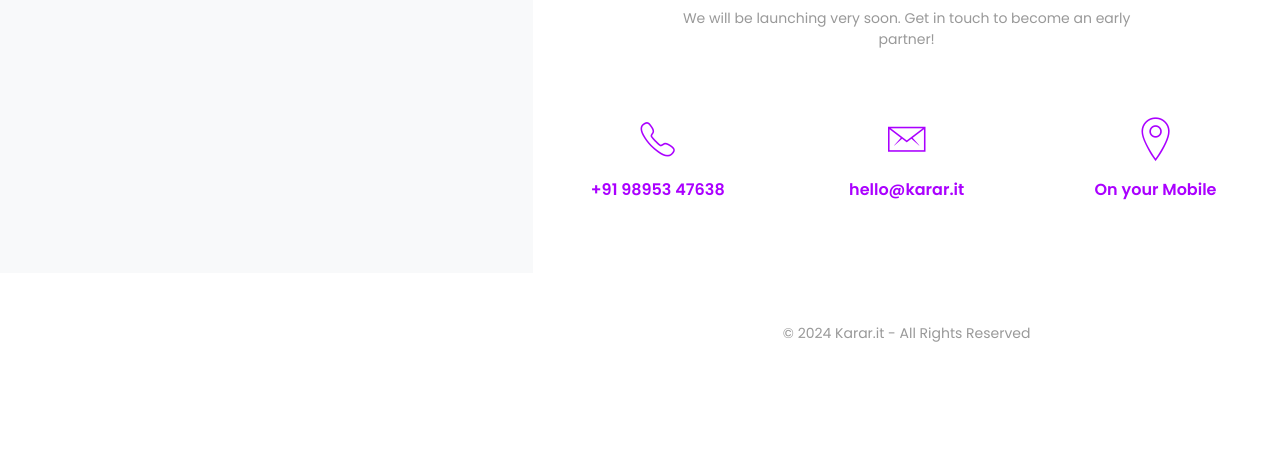
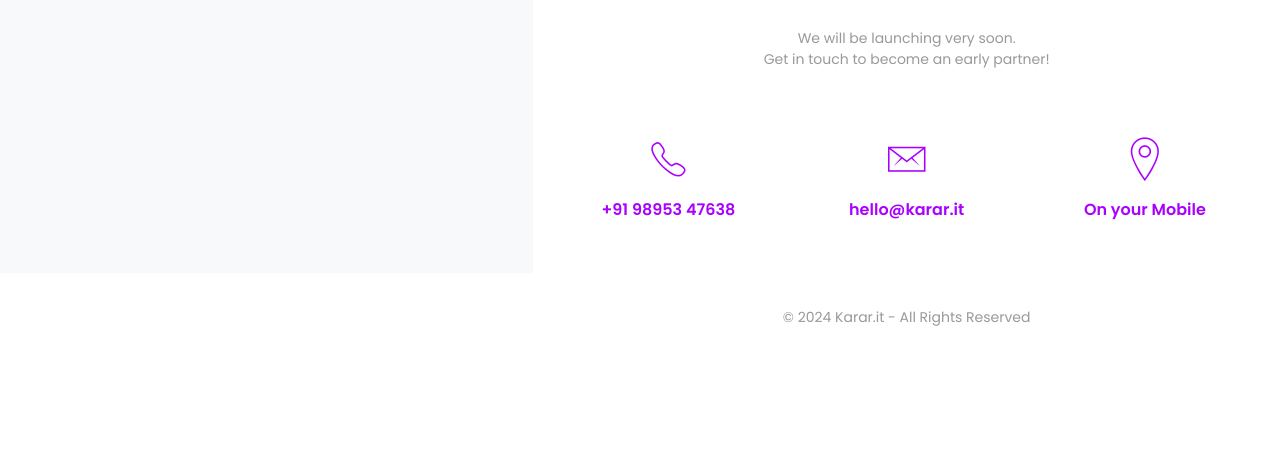
Before and after one commit to BreakNCo/karar-coming-soon, a plain HTML site: page index.html in a window 1280 px wide. Shown: the part 527-995 px from the top of the page. After the commit the page ends 935 px from the top, so only its background shows below. Drawn offline with nearby package versions, Linux system fonts and the light colour scheme.

Commit message:
fix: layout

```diff
--- a/index.html
+++ b/index.html
@@ -66,13 +66,13 @@
                         </section>
 
                         <!--contact-->
-                        <section class="p-0" id="contact">
+                        <section class="mt-1 p-3" id="contact">
                             <div class="container">
                               <div class="row">
                                 <div class="col-sm-8 mx-auto text-center">
                                     <h2 class="text-primary pb-3">Contact Us</h2>
                                     <p class="text-muted">
-                                        We will be launching very soon. Get in touch to become an early partner!
+                                        We will be launching very soon. <br /> Get in touch to become an early partner!
                                     </p>
                                 </div>
                             </div>
@@ -94,7 +94,7 @@
                         </section>
 
                         <!--footer-->
-                        <section class="mt-2">
+                        <section class="p-3">
                             <div class="container">
                                 <div class="row mr-5 ml-5">
                                     <div class="col-sm-12">
```
